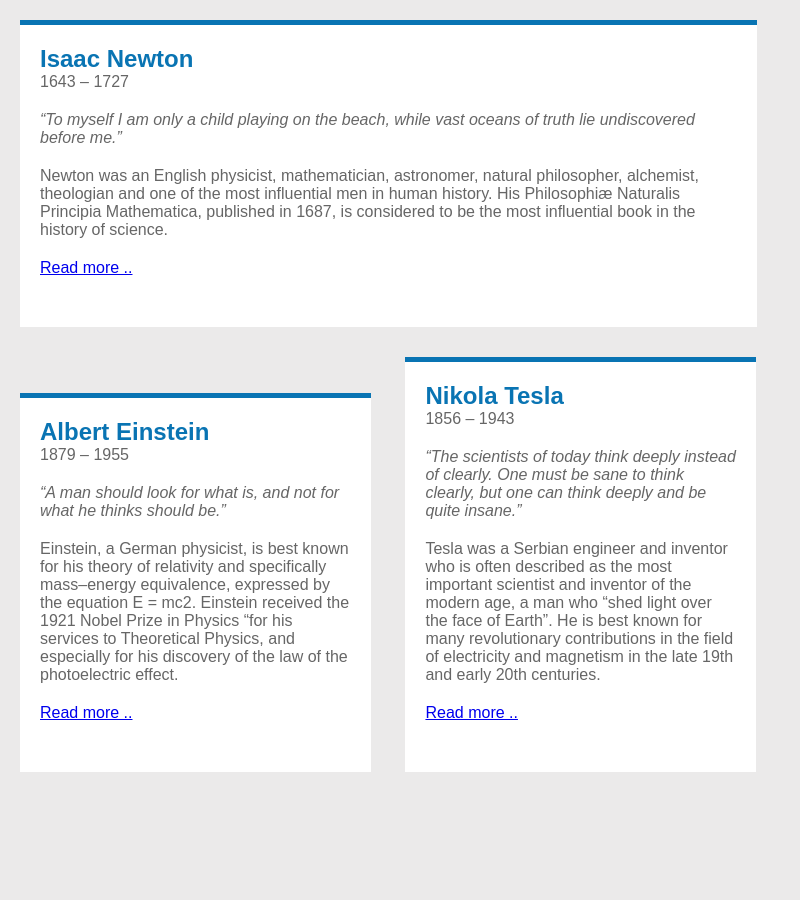
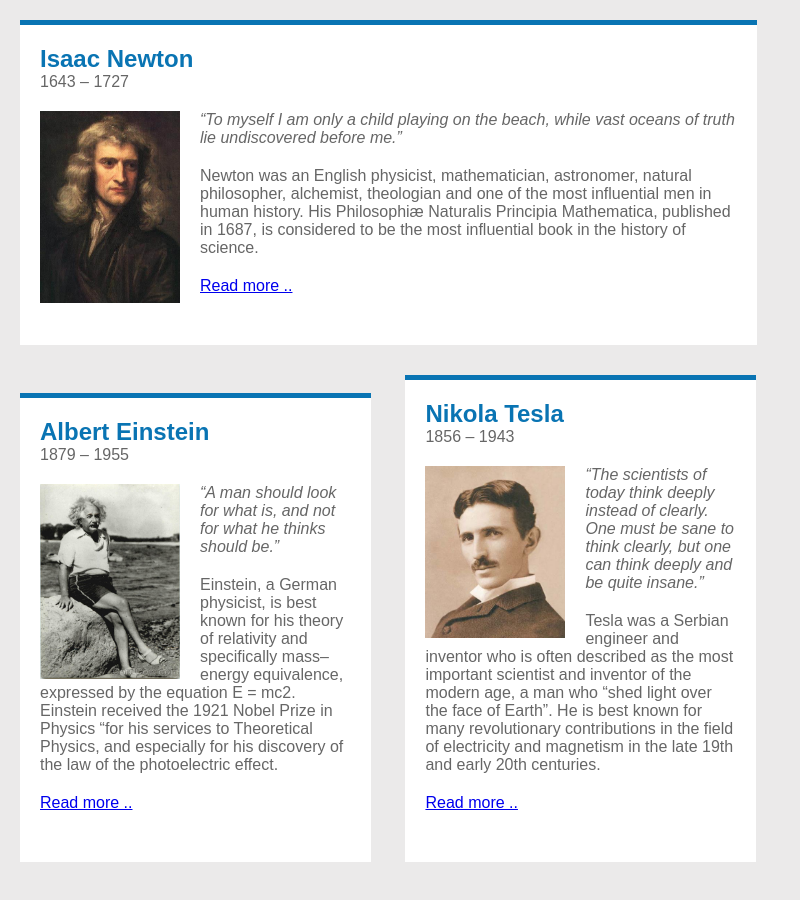
Before and after one commit to vorfanik/float_task_1, a plain HTML site: page index.html in a window 1280 px wide. Shown: the whole page, without its empty margins (0-800 px from the left). Drawn offline with Linux system fonts and the light colour scheme; files that its build step writes are made by us from their sources; a web font is replaced by a local one.

Commit message:
Update index.html

```diff
--- a/index.html
+++ b/index.html
@@ -5,7 +5,7 @@
     <meta charset="UTF-8">
     <title>Scientists</title>
     <link href="https://fonts.googleapis.com/css?family=News+Cycle:400,700&amp;subset=latin-ext" rel="stylesheet">
-    <link rel="stylesheet" href="css/style.css">
+    <link rel="stylesheet" href="style.css">
 </head>
 
 <body>
@@ -14,7 +14,7 @@
         <h1>Isaac Newton</h1>
         <div>1643 – 1727</div>
         <div>
-            <img src="images/Isaac-Newton.jpg" alt="">
+            <img src="Isaac-Newton.jpg" alt="">
 
             <p><i> “To myself I am only a child playing on the beach, while vast oceans of truth lie undiscovered before me.”</i></p>
             <p>Newton was an English physicist, mathematician, astronomer, natural philosopher, alchemist, theologian and one of the most influential men in human history. His Philosophiæ Naturalis Principia Mathematica, published in 1687, is considered to be the most influential book in the history of science.
@@ -27,7 +27,7 @@
         <h1>Albert Einstein</h1>
         <div>1879 – 1955</div>
         <div>
-            <img src="images/Albert-Einstein.jpg" alt="">
+            <img src="Albert-Einstein.jpg" alt="">
 
             <p><i>“A man should look for what is, and not for what he thinks should be.”</i></p>
             <p> Einstein, a German physicist, is best known for his theory of relativity and specifically mass–energy equivalence, expressed by the equation E = mc2. Einstein received the 1921 Nobel Prize in Physics “for his services to Theoretical Physics, and especially for his discovery of the law of the photoelectric effect.</p>
@@ -39,7 +39,7 @@
         <h1>Nikola Tesla</h1>
         <div>1856 – 1943</div>
         <div>
-            <img src="images/Nikola-Tesla.jpg" alt="">
+            <img src="Nikola-Tesla.jpg" alt="">
 
         <p><i>“The scientists of today think deeply instead of clearly. One must be sane to think clearly, but one can think deeply and be quite insane.”</i></p>
             <p>Tesla was a Serbian engineer and inventor who is often described as the most important scientist and inventor of the modern age, a man who “shed light over the face of Earth”. He is best known for many revolutionary contributions in the field of electricity and magnetism in the late 19th and early 20th centuries.</p>
```
